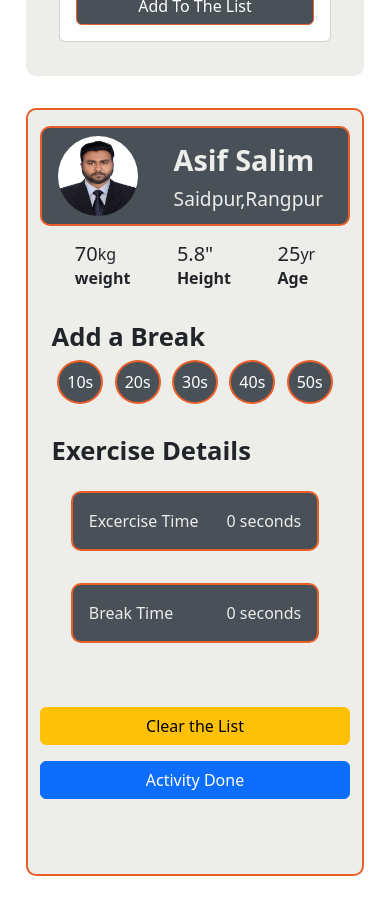
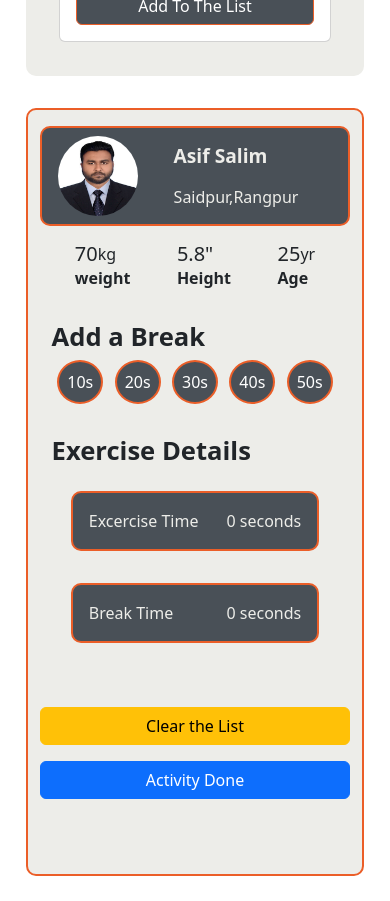
Before and after one commit to asifsalim/react-fitness-app, a React (Create React App) app: page / in a window 390 px wide. Shown: the part 5580-6481 px from the top of the page. Built offline with nearby package versions, Linux system fonts and the light colour scheme.

Commit message:
css update

```diff
--- a/src/custom.css
+++ b/src/custom.css
@@ -167,10 +167,10 @@ body {
   .SideButton {
     padding: 5px;
   }
-  .NameFont {
+  .ContentName {
     font-size: 1.2rem;
   }
-  .AddressFont {
+  .ContentAdress {
     font-size: 1rem;
   }
 }
```
